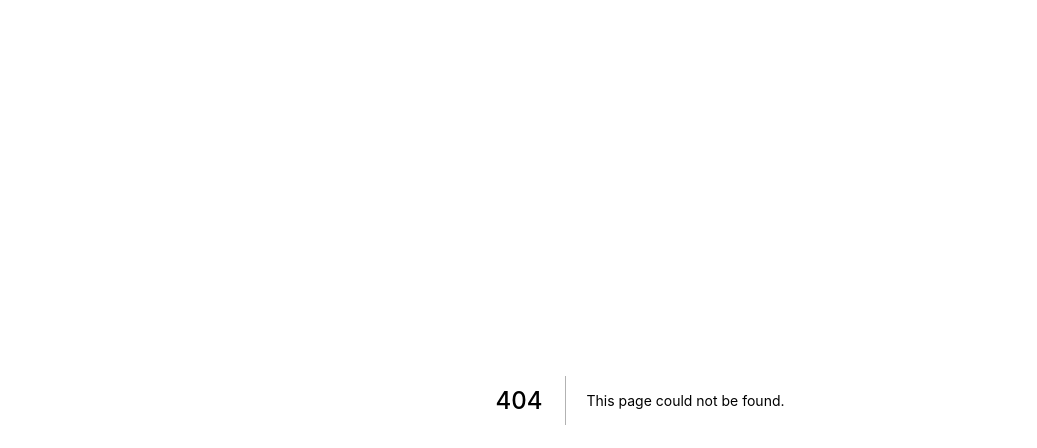
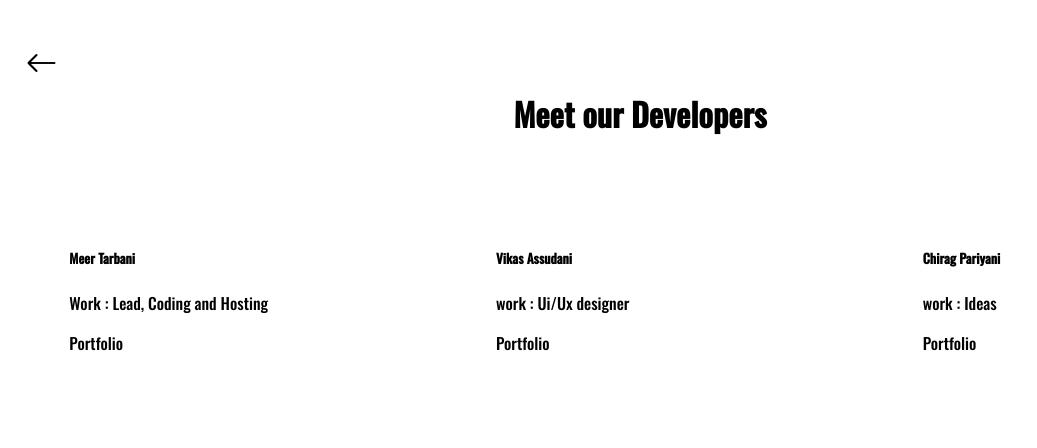
Before and after one commit to Redskull-127/TEAM-REDSKULL, a Next.js app: page /screens/AboutScreen in a window 1280 px wide. Before the commit this address had no page. Shown: the top 448 px of the page, without its empty margins (0-1037 px from the left). Built offline with nearby package versions, Linux system fonts and the light colour scheme.

Commit message:
About section desgin created

```diff
--- /dev/null
+++ b/pages/screens/AboutScreen.js
@@ -0,0 +1,82 @@
+import styles from "../../styles/AboutScreen.module.css";
+import Head from "next/head";
+import Script from "next/script";
+export default function AboutScreen() {
+  return (
+    <>
+      <Script
+        src="https://cdn.jsdelivr.net/npm/bootstrap@5.2.0-beta1/dist/js/bootstrap.bundle.min.js"
+        integrity="sha384-pprn3073KE6tl6bjs2QrFaJGz5/SUsLqktiwsUTF55Jfv3qYSDhgCecCxMW52nD2"
+        crossOrigin="anonymous"
+      ></Script>
+      <Head>
+        <title>CY-BOCK</title>
+        <meta name="description" content="Criminal Data Analyist" />
+        <link rel="icon" href="/favicon.ico" />
+        <link
+          href="https://cdn.jsdelivr.net/npm/bootstrap@5.2.0-beta1/dist/css/bootstrap.min.css"
+          rel="stylesheet"
+          integrity="sha384-0evHe/X+R7YkIZDRvuzKMRqM+OrBnVFBL6DOitfPri4tjfHxaWutUpFmBp4vmVor"
+          crossOrigin="anonymous"
+        />
+        <link rel="preconnect" href="https://fonts.googleapis.com" />
+        <link rel="preconnect" href="https://fonts.gstatic.com" crossOrigin />
+        <link
+          href="https://fonts.googleapis.com/css2?family=Oswald:wght@500&display=swap"
+          rel="stylesheet"
+        />
+        <link
+          rel="stylesheet"
+          href="https://cdn.jsdelivr.net/npm/bootstrap-icons@1.8.3/font/bootstrap-icons.css"
+        />
+      </Head>
+      <h1
+            className={`bi bi-arrow-left ${styles.bi}`}
+            onClick={(e) => {
+              window.open("./HomeScreen", "_self");
+            }}
+          ></h1>
+      <div className={styles.head}><h1>Meet our Developers</h1></div>
+      <div className={styles.cards}>
+        <div className="card" style={{ width: "18rem" }}>
+          {/* <img src="..." className="card-img-top" alt="..." /> */}
+          <div className="card-body">
+            <h5 className="card-title">Meer Tarbani</h5>
+            <p className="card-text">
+              Work : Lead, Coding and Hosting
+            </p>
+            <a href="https://meertarbani.dev" target='_blank' className="btn btn-primary">
+              Portfolio
+            </a>
+          </div>
+        </div>
+
+        <div className="card" style={{ width: "18rem" }}>
+          {/* <img src="..." className="card-img-top" alt="..." /> */}
+          <div className="card-body">
+            <h5 className="card-title">Vikas Assudani</h5>
+            <p className="card-text">
+              work : Ui/Ux designer
+            </p>
+            <a href="https://vikas.redskull.me" target='_blank' className="btn btn-primary">
+              Portfolio
+            </a>
+          </div>
+        </div>
+
+        <div className="card" style={{ width: "18rem" }}>
+          {/* <img src="..." className="card-img-top" alt="..." /> */}
+          <div className="card-body">
+            <h5 className="card-title">Chirag Pariyani</h5>
+            <p className="card-text">
+                work : Ideas
+            </p>
+            <a href="https://chirag.redskull.me" target='_blank' className="btn btn-primary">
+              Portfolio
+            </a>
+          </div>
+        </div>
+      </div>
+    </>
+  );
+}
--- a/pages/screens/CreateScreen.js
+++ b/pages/screens/CreateScreen.js
@@ -43,7 +43,7 @@ export default function CreateScreen() {
 
   return (
     <>
-    {success ? <div className="alert alert-success">Successfully added</div> : <div className="alert alert-danger">An Error Occured </div>}
+    {success ? <div className="alert alert-success">Successfully added</div> : null}
       <Script
         src="https://cdn.jsdelivr.net/npm/bootstrap@5.2.0-beta1/dist/js/bootstrap.bundle.min.js"
         integrity="sha384-pprn3073KE6tl6bjs2QrFaJGz5/SUsLqktiwsUTF55Jfv3qYSDhgCecCxMW52nD2"
--- a/pages/screens/HomeScreen.js
+++ b/pages/screens/HomeScreen.js
@@ -25,7 +25,9 @@ export default function HomeScreen() {
                     <Link href='/'>
                     <a>Home</a>
                     </Link>
+                    <Link href='./AboutScreen'>
                     <a >About Us</a>
+                    </Link>
                     <a
                         id="username"
                         onClick={(e) => {
--- /dev/null
+++ b/styles/AboutScreen.module.css
@@ -0,0 +1,21 @@
+.head{
+    margin-top: 7%;
+}
+
+.bi{
+    cursor: pointer;
+    top: 2%;
+    left: 2%;
+    position: absolute;
+}
+
+.head h1{
+    text-align: center;
+}
+
+.cards{
+    margin-top: 7%;
+    display: flex;
+    justify-content: space-around;
+    align-items: center;
+}
```
